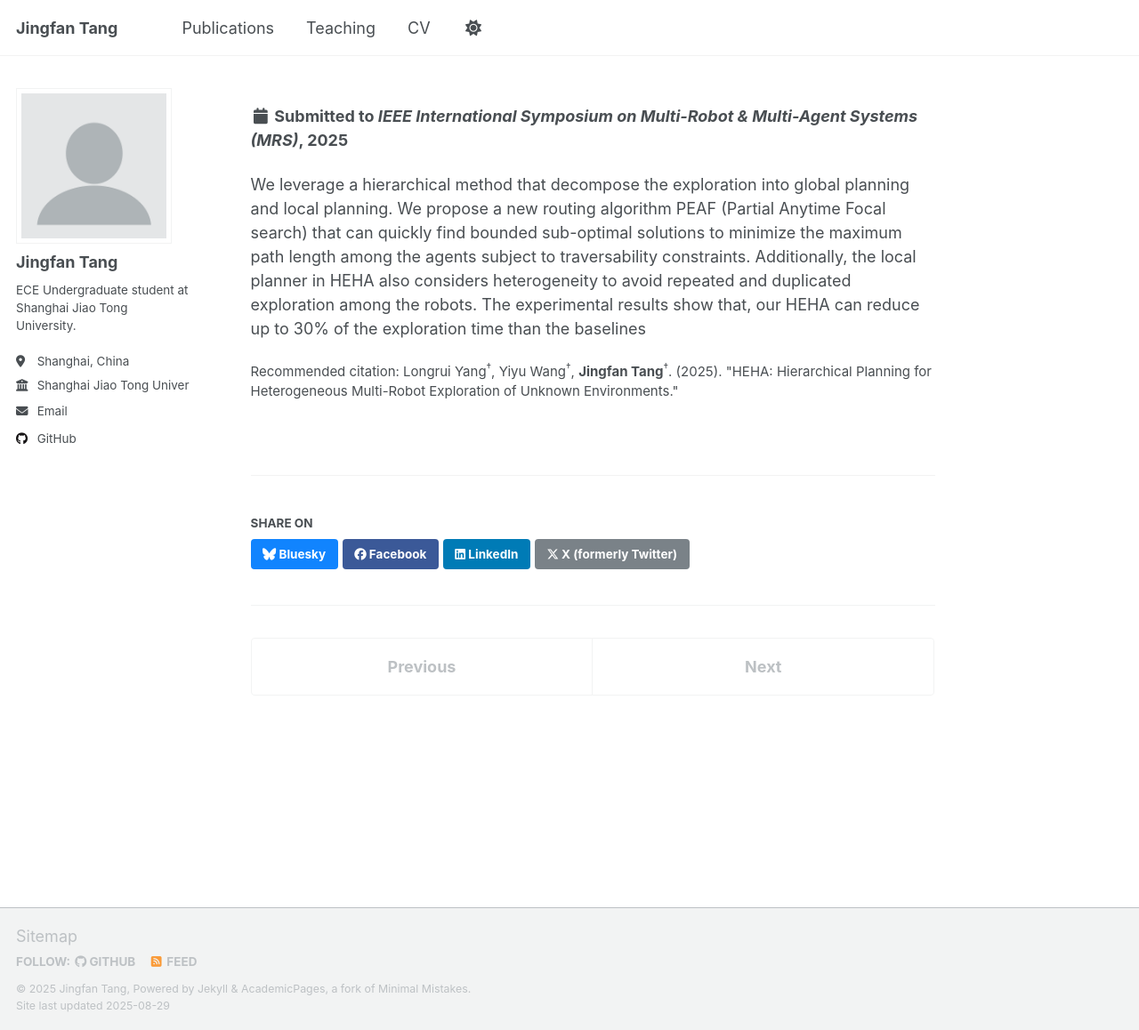
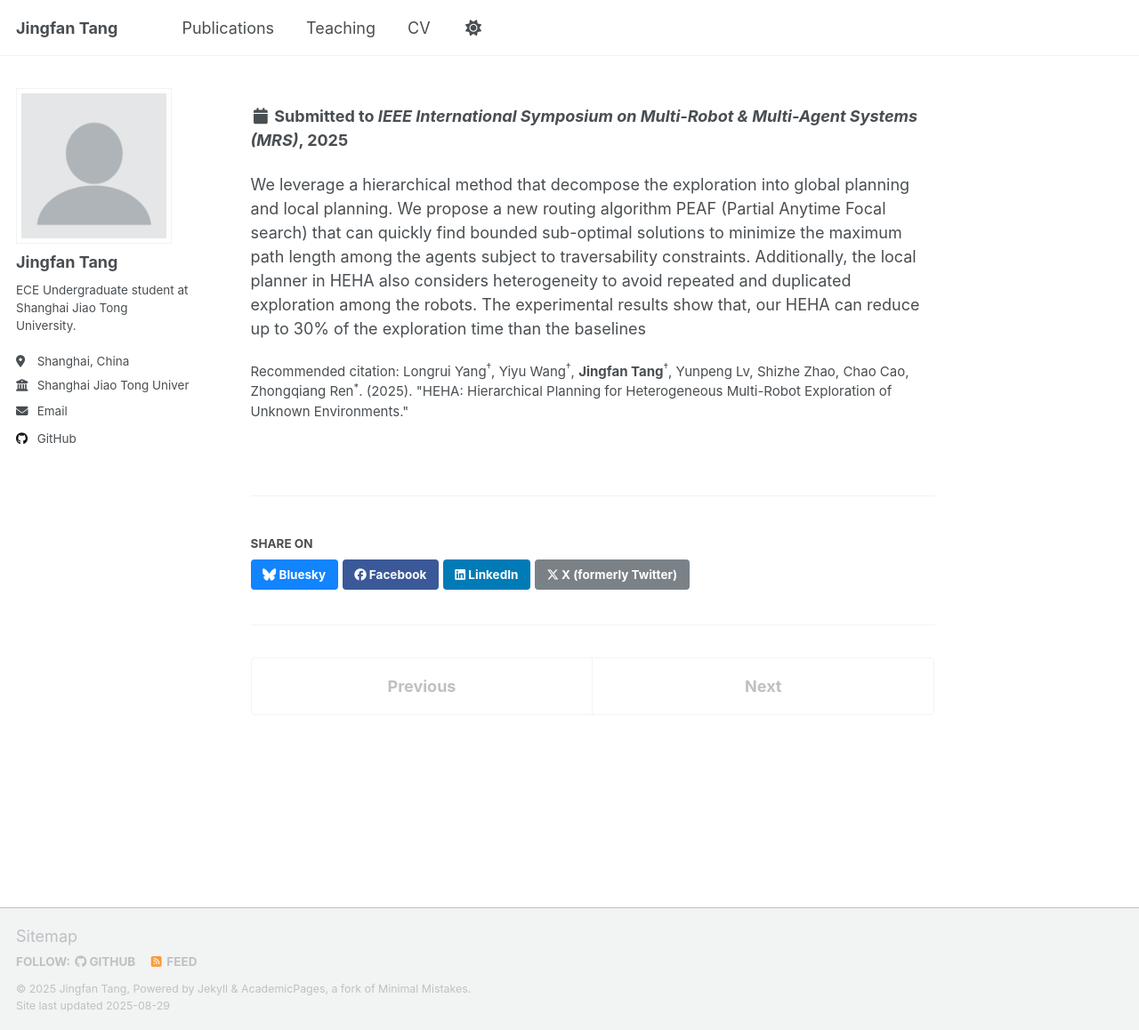
Before and after one commit to tangjingfan/tangjingfan.github.io, a Jekyll site: the page built from _publications/HEHA.md, in a window 1280 px wide and 1158 px high. Shown: the whole window at 89% size. Built offline with Jekyll 4.4.1, drawn with Linux system fonts in a browser that asks for light colours; a script that is not in the unit is left out.

Commit message:
feat: update citation

```diff
--- a/_publications/HEHA.md
+++ b/_publications/HEHA.md
@@ -8,7 +8,7 @@
 submission: 'IEEE International Symposium on Multi-Robot & Multi-Agent Systems (MRS)'
 # venue: 'MRS'
 # paperurl: 'http://academicpages.github.io/files/paper3.pdf'
-citation: 'Longrui Yang<sup>†</sup>, Yiyu Wang<sup>†</sup>, <b>Jingfan Tang</b><sup>†</sup>. (2025). &quot;HEHA: Hierarchical Planning for Heterogeneous Multi-Robot Exploration of Unknown Environments.&quot;'
+citation: 'Longrui Yang<sup>†</sup>, Yiyu Wang<sup>†</sup>, <b>Jingfan Tang</b><sup>†</sup>, Yunpeng Lv, Shizhe Zhao, Chao Cao, Zhongqiang Ren<sup>*</sup>. (2025). &quot;HEHA: Hierarchical Planning for Heterogeneous Multi-Robot Exploration of Unknown Environments.&quot;'
 ---
 
 We leverage a hierarchical method that decompose the exploration into global planning and local planning. We propose a new routing algorithm PEAF (Partial Anytime Focal search) that can quickly find bounded sub-optimal solutions to minimize the maximum path
```
